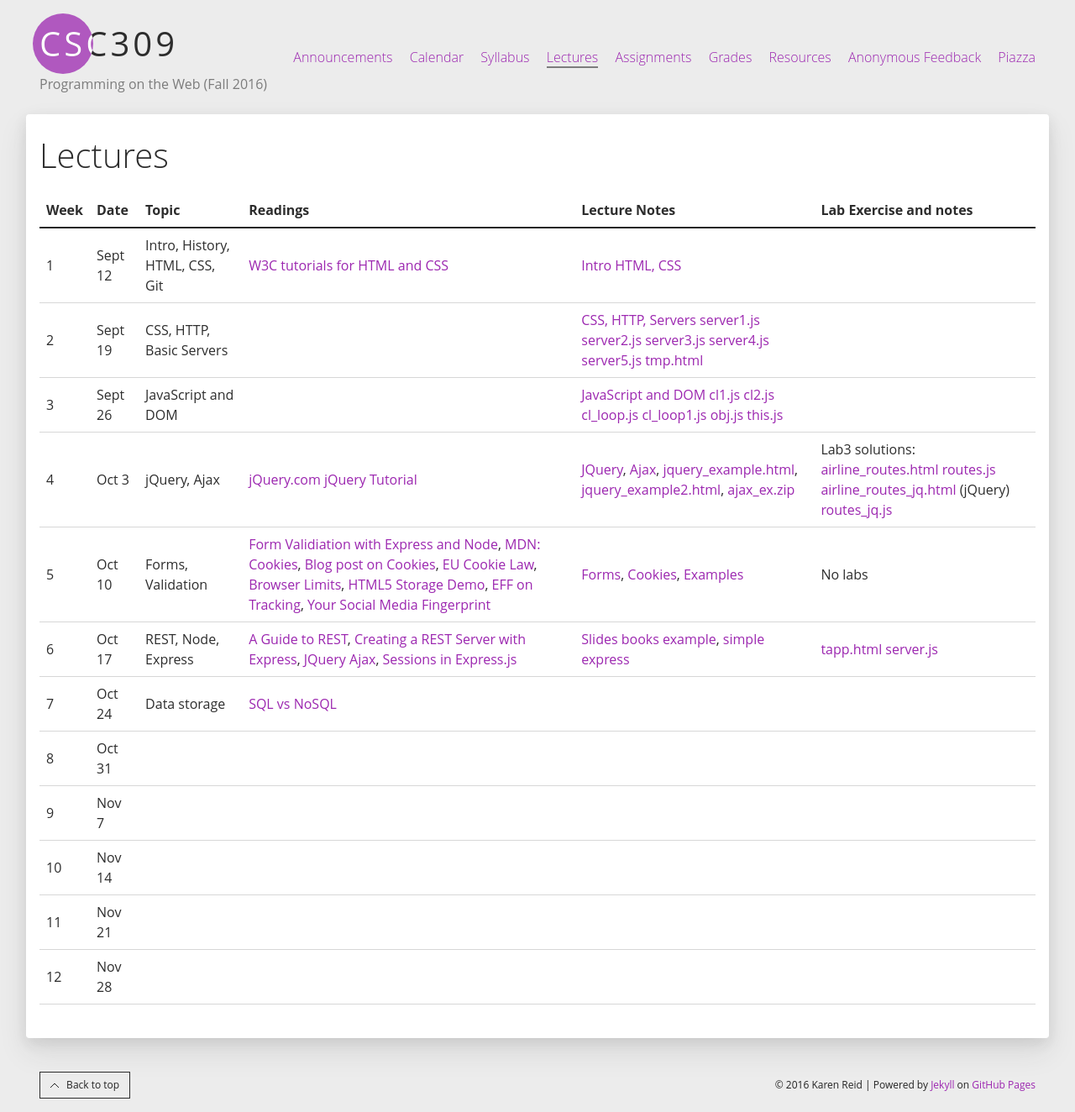
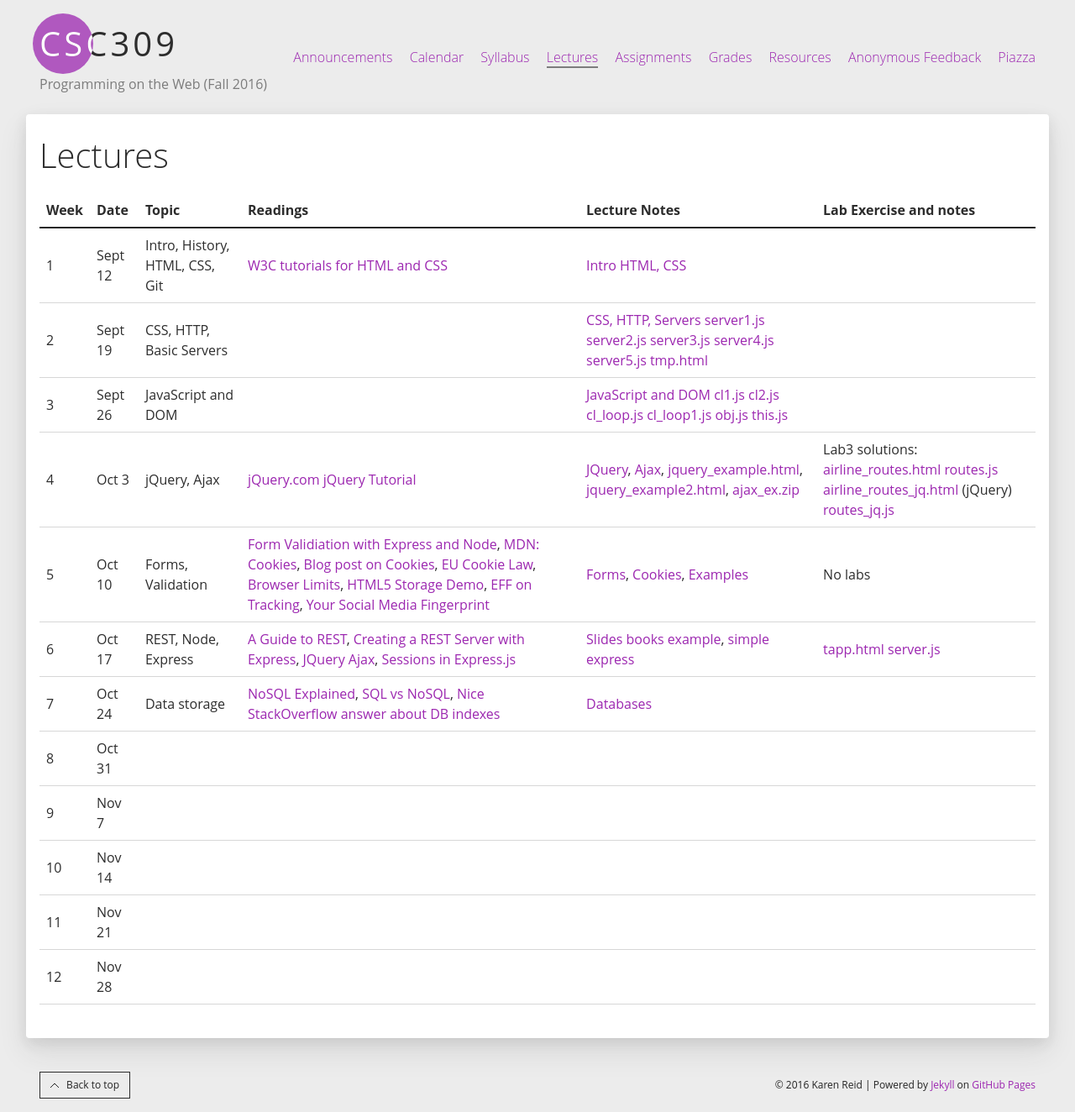
Before and after one commit to nigef/CSC309-Fall-2016.github.io, a Jekyll site: the page built from lectures.md, in a window 1280 px wide. Shown: the whole page at 84% size. Built offline with Jekyll 4.4.1, drawn with Linux system fonts in a browser that asks for light colours.

Commit message:
adding week 7 notes

```diff
--- a/lectures.md
+++ b/lectures.md
@@ -136,8 +136,12 @@ permalink: /lectures/
       <td>7</td>
       <td>Oct 24</td>
            <td>Data storage</td>
-      <td><a href="https://www.sitepoint.com/sql-vs-nosql-differences/">SQL vs NoSQL</a></td>
-      <td></td>
+      <td>
+          <a href="https://www.mongodb.com/nosql-explained">NoSQL Explained</a>,
+          <a href="https://www.sitepoint.com/sql-vs-nosql-differences/">SQL vs NoSQL</a>,
+      <a href="http://stackoverflow.com/questions/1108/how-does-database-indexing-work">Nice StackOverflow answer about DB indexes</a>
+      </td>
+      <td><a href="/lectures/w7/Databases.pdf">Databases</a></td>
       <td></td>
     </tr>
 
```
Also changed, not shown: 1 other file.
